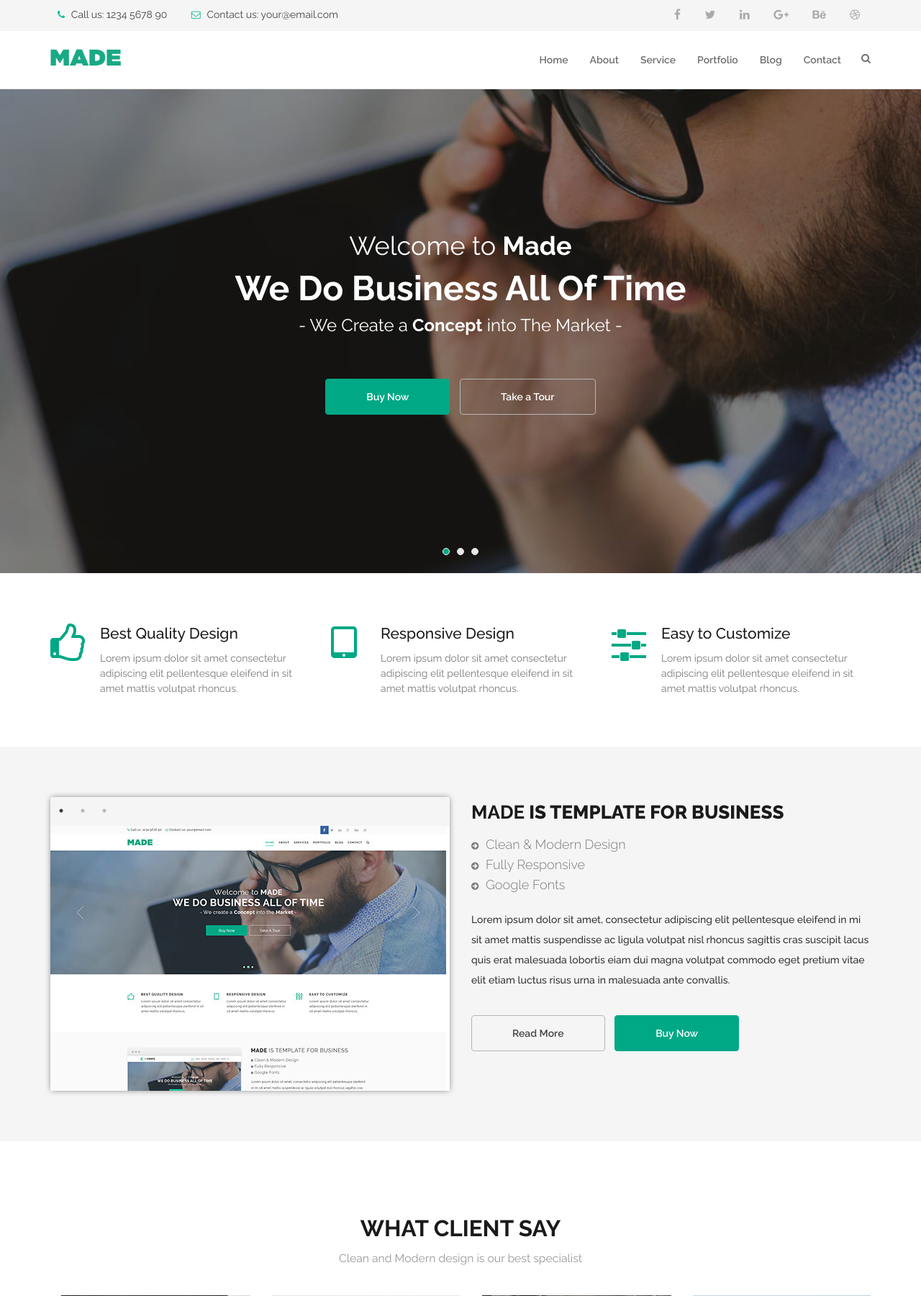
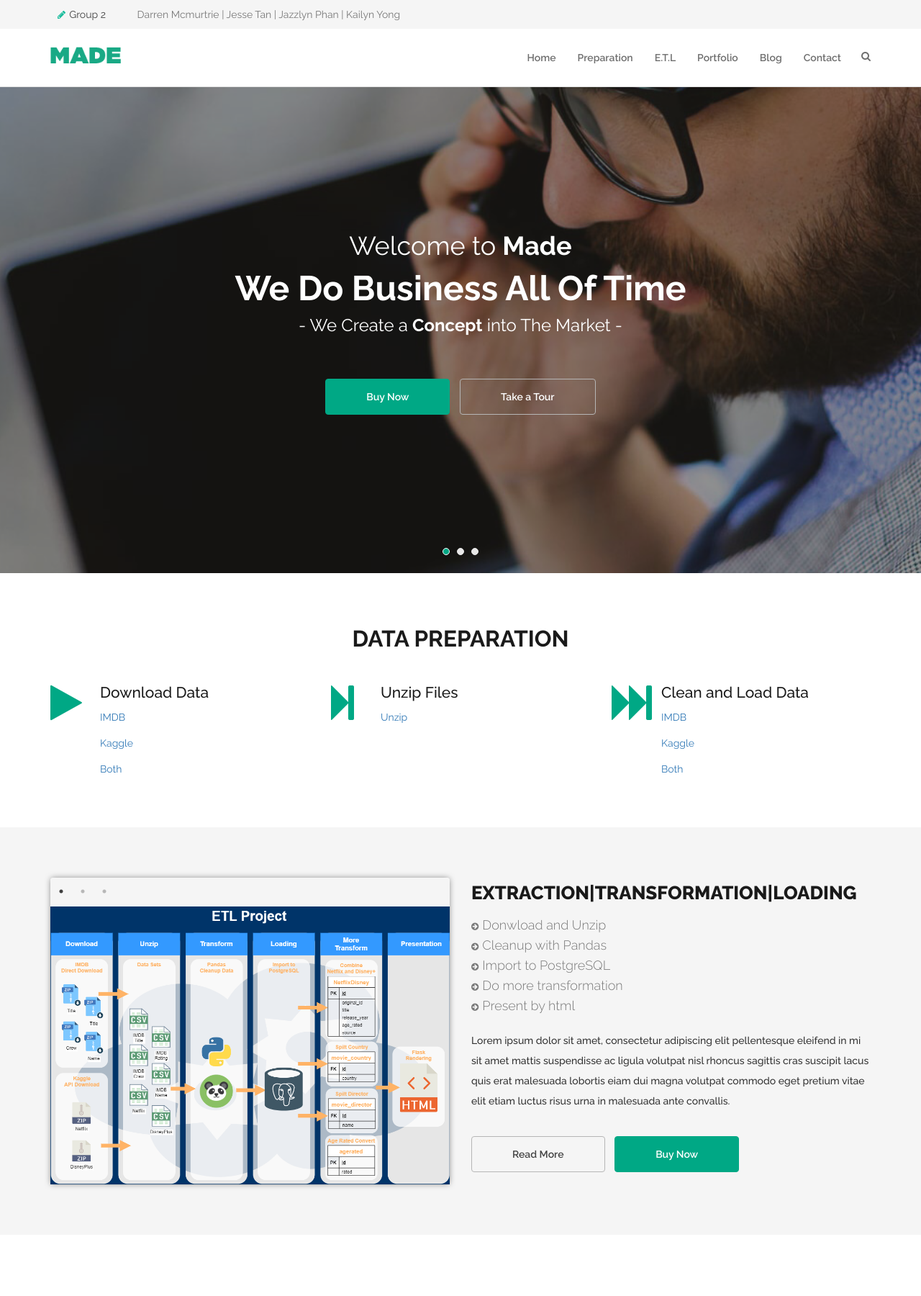
Before and after one commit to relaernu/etl_project, a Flask app: page / in a window 1280 px wide. Shown: the top 1800 px of the page at 72% size. Run offline with Flask 2, Linux system fonts and the light colour scheme; some libraries are stand-ins or nearby versions.

Commit message:
Add diagram

```diff
--- a/Flask/templates/index.html
+++ b/Flask/templates/index.html
@@ -8,7 +8,7 @@
         <title>Made One</title>
         <meta name="description" content="">
         <meta name="viewport" content="width=device-width, initial-scale=1">
-        <link rel="icon" type="image/png" href="favicon.ico">
+        <link rel="icon" type="image/png" href="{{ url_for('static',filename='favicon.ico') }}">
         <!--Google Font link-->
         <link href="https://fonts.googleapis.com/css?family=Raleway:100,100i,200,200i,300,300i,400,400i,500,500i,600,600i,700,700i,800,800i,900,900i" rel="stylesheet">
 
@@ -65,12 +65,12 @@
                             <div class="col-md-6">
                                 <div class="navbar-callus text-left sm-text-center">
                                     <ul class="list-inline">
-                                        <li><a href=""><i class="fa fa-phone"></i> Call us: 1234 5678 90</a></li>
-                                        <li><a href=""><i class="fa fa-envelope-o"></i> Contact us: your@email.com</a></li>
+                                        <li><a href=""><i class="fa fa-pencil"></i>Group 2</a></li>
+                                        <li><a href=""></i></a>Darren Mcmurtrie | Jesse Tan | Jazzlyn Phan | Kailyn Yong</li>
                                     </ul>
                                 </div>
                             </div>
-                            <div class="col-md-6">
+                            <!-- <div class="col-md-6">
                                 <div class="navbar-socail text-right sm-text-center">
                                     <ul class="list-inline">
                                         <li><a href=""><i class="fa fa-facebook"></i></a></li>
@@ -81,7 +81,7 @@
                                         <li><a href=""><i class="fa fa-dribbble"></i></a></li>
                                     </ul>
                                 </div>
-                            </div>
+                            </div> -->
                         </div>
                     </div>
                 </div>
@@ -97,22 +97,19 @@
                     </div>
                 </div>
                 <!-- End Top Search -->
-
-
                 <div class="container">
                     <div class="attr-nav">
                         <ul>
                             <li class="search"><a href="#"><i class="fa fa-search"></i></a></li>
                         </ul>
                     </div>
-
                     <!-- Start Header Navigation -->
                     <div class="navbar-header">
                         <button type="button" class="navbar-toggle" data-toggle="collapse" data-target="#navbar-menu">
                             <i class="fa fa-bars"></i>
                         </button>
                         <a class="navbar-brand" href="#brand">
-                            <img src="assets/images/logo.png" class="logo" alt="">
+                            <img src="{{ url_for('static',filename='images/logo.png') }}" class="logo" alt="">
                             <!--<img src="assets/images/footer-logo.png" class="logo logo-scrolled" alt="">-->
                         </a>
 
@@ -123,19 +120,20 @@
                     <div class="collapse navbar-collapse" id="navbar-menu">
                         <ul class="nav navbar-nav navbar-right">
                             <li><a href="#home">Home</a></li>
-                            <li><a href="#features">About</a></li>
-                            <li><a href="#business">Service</a></li>
+                            <li><a href="#features">Preparation</a></li>
+                            <li><a href="#business">E.T.L</a></li>
                             <li><a href="#work">Portfolio</a></li>
                             <li><a href="#test">Blog</a></li>
                             <li><a href="#contact">Contact</a></li>
+
                         </ul>
                     </div><!-- /.navbar-collapse -->
+
                 </div>
 
             </nav> -->
 
             <!--Home Sections-->
-
             <section id="home" class="home bg-black fix">
                 <div class="overlay"></div>
                 <div class="container">
@@ -189,46 +187,50 @@
                 </div><!--End off container -->
             </section> <!--End off Home Sections-->
 
-
-
             <!--Featured Section-->
             <section id="features" class="features">
                 <div class="container">
                     <div class="row">
                         <div class="main_features fix roomy-70">
+                            <div class="col-md-12 col-sm-12 col-xs-12">
+                                <div class="head_title text-center fix">
+                                    <h2 class="text-uppercase">Data Preparation</h2>
+                                </div>
+                            </div>
                             <div class="col-md-4">
                                 <div class="features_item sm-m-top-30">
                                     <div class="f_item_icon">
-                                        <i class="fa fa-thumbs-o-up"></i>
+                                        <i class="fa fa-play"></i>
                                     </div>
                                     <div class="f_item_text">
-                                        <h3>Best Quality Design</h3>
-                                        <p>Lorem ipsum dolor sit amet consectetur adipiscing elit pellentesque eleifend
-                                            in sit amet mattis volutpat rhoncus.</p>
+                                        <h3>Download Data</h3>
+                                        <p><a href="/download?src=imdb">IMDB</a></p>
+                                        <p><a href="/download?src=kaggle">Kaggle</a></p>
+                                        <p><a href="/download">Both</a></p>
                                     </div>
                                 </div>
                             </div>
                             <div class="col-md-4">
                                 <div class="features_item sm-m-top-30">
                                     <div class="f_item_icon">
-                                        <i class="fa fa-tablet"></i>
+                                        <i class="fa fa-step-forward"></i>
                                     </div>
                                     <div class="f_item_text">
-                                        <h3>Responsive Design</h3>
-                                        <p>Lorem ipsum dolor sit amet consectetur adipiscing elit pellentesque eleifend
-                                            in sit amet mattis volutpat rhoncus.</p>
+                                        <h3>Unzip Files</h3>
+                                        <p><a href="/unzip">Unzip</a></p>
                                     </div>
                                 </div>
                             </div>
                             <div class="col-md-4">
                                 <div class="features_item sm-m-top-30">
                                     <div class="f_item_icon">
-                                        <i class="fa fa-sliders"></i>
+                                        <i class="fa fa-fast-forward"></i>
                                     </div>
                                     <div class="f_item_text">
-                                        <h3>Easy to Customize</h3>
-                                        <p>Lorem ipsum dolor sit amet consectetur adipiscing elit pellentesque eleifend
-                                            in sit amet mattis volutpat rhoncus.</p>
+                                        <h3>Clean and Load Data</h3>
+                                        <p><a href="/loaddata?src=imdb">IMDB</a></p>
+                                        <p><a href="/loaddata?src=kaggle">Kaggle</a></p>
+                                        <p><a href="/loaddata">Both</a></p>
                                     </div>
                                 </div>
                             </div>
@@ -249,19 +251,19 @@
                                     <div class="business_items text-center">
                                         <div class="business_item">
                                             <div class="business_img">
-                                                <img src="assets/images/about-img1.jpg" alt="" />
+                                                <img src="{{ url_for('static',filename='images/ETL-diagram.png') }}" alt="" />
                                             </div>
                                         </div>
 
                                         <div class="business_item">
                                             <div class="business_img">
-                                                <img src="assets/images/about-img1.jpg" alt="" />
+                                                <img src="{{ url_for('static',filename='images/Erd_diagram.png') }}" alt="" />
                                             </div>
                                         </div>
 
                                         <div class="business_item">
                                             <div class="business_img">
-                                                <img src="assets/images/about-img1.jpg" alt="" />
+                                                <img src="{{ url_for('static',filename='images/about-img1.jpg') }}" alt="" />
                                             </div>
                                         </div>
                                     </div>
@@ -270,11 +272,13 @@
 
                             <div class="col-md-6">
                                 <div class="business_item sm-m-top-50">
-                                    <h2 class="text-uppercase"><strong>Made</strong> is Template For Business</h2>
+                                    <h2 class="text-uppercase">Extraction|Transformation|Loading</h2>
                                     <ul>
-                                        <li><i class="fa fa-arrow-circle-right"></i> Clean & Modern Design</li>
-                                        <li><i class="fa  fa-arrow-circle-right"></i> Fully Responsive</li>
-                                        <li><i class="fa  fa-arrow-circle-right"></i> Google Fonts</li>
+                                        <li><i class="fa fa-arrow-circle-right"></i>Donwload and Unzip</li>
+                                        <li><i class="fa fa-arrow-circle-right"></i>Cleanup with Pandas</li>
+                                        <li><i class="fa fa-arrow-circle-right"></i>Import to PostgreSQL</li>
+                                        <li><i class="fa fa-arrow-circle-right"></i>Do more transformation</li>
+                                        <li><i class="fa fa-arrow-circle-right"></i>Present by html</li>
                                     </ul>
                                     <p class="m-top-20">Lorem ipsum dolor sit amet, consectetur adipiscing elit pellentesque eleifend in mi
                                         sit amet mattis suspendisse ac ligula volutpat nisl rhoncus sagittis cras suscipit
```
Also changed, not shown: Flask/static/favicon.ico (renamed from Flask/templates/favicon.ico), Flask/static/images/ETL-diagram.png (added), Flask/static/images/Erd_diagram.png (added), README.md.
